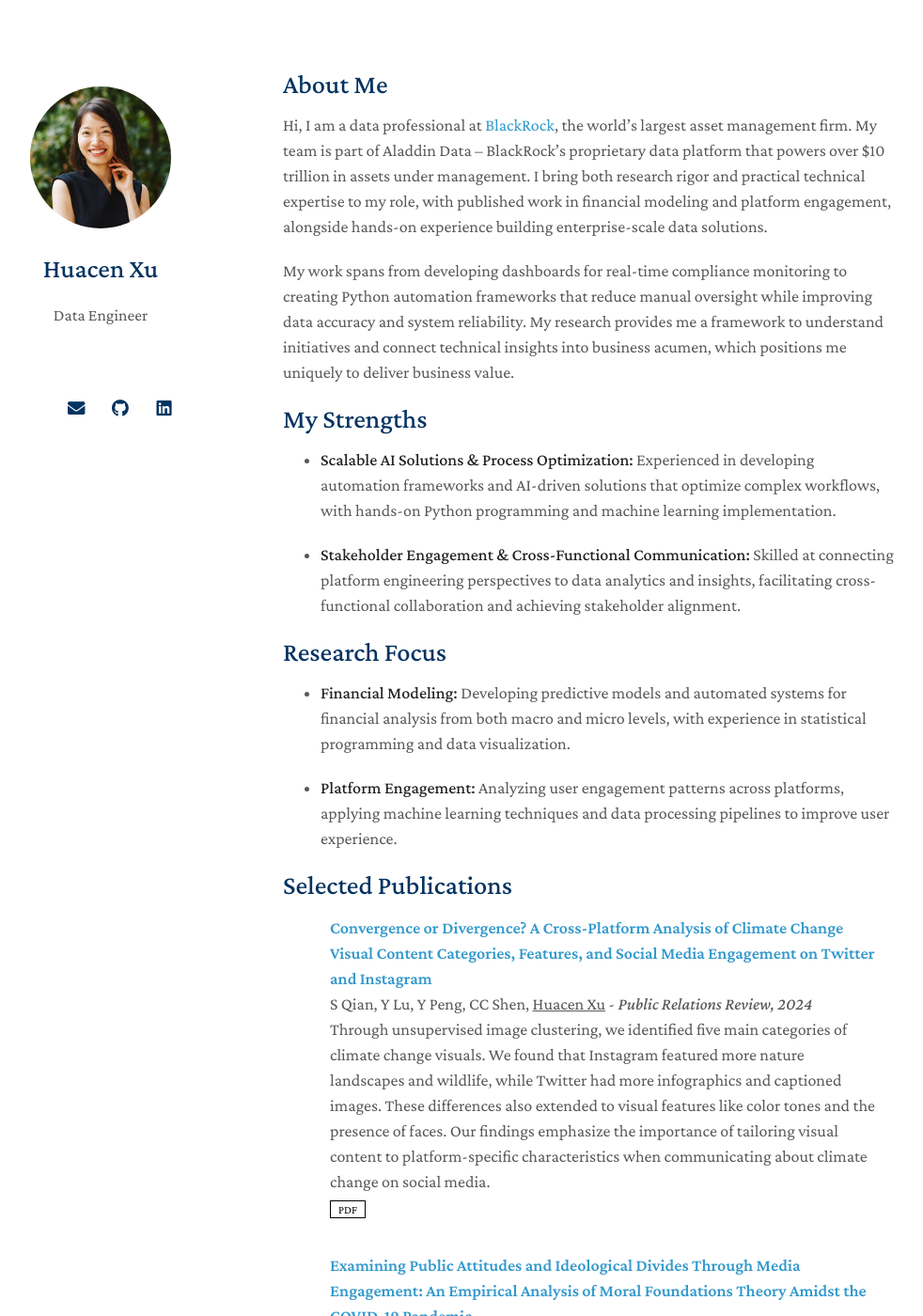
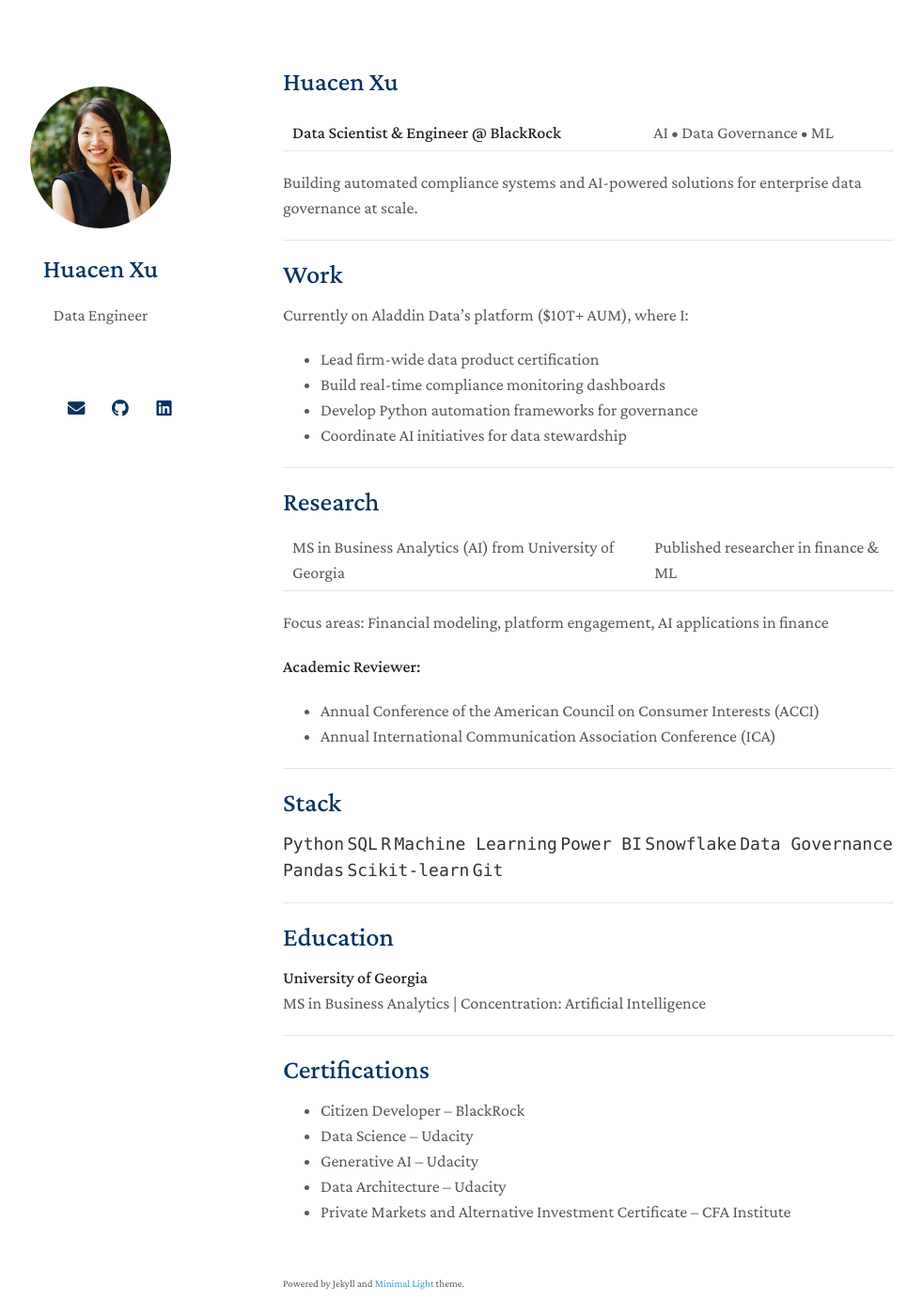
Before and after one commit to huacenxu/huacenxu.github.io, a Jekyll site: the page built from index.md, in a window 1280 px wide and 1400 px high. Shown: the whole window at 94% size, without its empty margins (169-1151 px from the left). Built offline with Jekyll 4.4.1, drawn with Linux system fonts in a browser that asks for light colours; nearby versions of some CDN libraries; a style sheet for code colours, icons or effects is not loaded; our own code applies the rules of GitHub Pages for plain Markdown files; some of the changed text lies outside the part shown.

Commit message:
Update index.md

```diff
--- a/index.md
+++ b/index.md
@@ -1,26 +1,53 @@
 ---
 layout: homepage
 ---
+# Huacen Xu
 
-## About Me
+**Data Scientist & Engineer @ BlackRock** | AI • Data Governance • ML
 
-Hi, I am a data professional at [BlackRock](https://www.blackrock.com/), the world's largest asset management firm. My team is part of Aladdin Data – BlackRock's proprietary data platform that powers over $10 trillion in assets under management. I bring both research rigor and practical technical expertise to my role, with published work in financial modeling and platform engagement, alongside hands-on experience building enterprise-scale data solutions.
+Building automated compliance systems and AI-powered solutions for enterprise data governance at scale.
 
-My work spans from developing dashboards for real-time compliance monitoring to creating Python automation frameworks that reduce manual oversight while improving data accuracy and system reliability. My research provides me a framework to understand initiatives and connect technical insights into business acumen, which positions me uniquely to deliver business value.
+---
 
-## My Strengths
+## Work
 
-- **Scalable AI Solutions & Process Optimization:** Experienced in developing automation frameworks and AI-driven solutions that optimize complex workflows, with hands-on Python programming and machine learning implementation.
+Currently on Aladdin Data's platform ($10T+ AUM), where I:
+- Lead firm-wide data product certification
+- Build real-time compliance monitoring dashboards
+- Develop Python automation frameworks for governance
+- Coordinate AI initiatives for data stewardship
 
-- **Stakeholder Engagement & Cross-Functional Communication:** Skilled at connecting platform engineering perspectives to data analytics and insights, facilitating cross-functional collaboration and achieving stakeholder alignment.
+---
 
-## Research Focus
+## Research
 
-- **Financial Modeling:** Developing predictive models and automated systems for financial analysis from both macro and micro levels, with experience in statistical programming and data visualization.
+MS in Business Analytics (AI) from University of Georgia | Published researcher in finance & ML
 
-- **Platform Engagement:** Analyzing user engagement patterns across platforms, applying machine learning techniques and data processing pipelines to improve user experience.
+Focus areas: Financial modeling, platform engagement, AI applications in finance
 
-{% include_relative _includes/publications.md %}
-## Academic Reviewer
+**Academic Reviewer:**
 - Annual Conference of the American Council on Consumer Interests (ACCI)
 - Annual International Communication Association Conference (ICA)
+
+---
+
+## Stack
+
+`Python` `SQL` `R` `Machine Learning` `Power BI` `Snowflake` `Data Governance` `Pandas` `Scikit-learn` `Git`
+
+---
+
+## Education
+
+**University of Georgia**
+MS in Business Analytics | Concentration: Artificial Intelligence
+
+---
+
+## Certifications
+
+- Citizen Developer – BlackRock
+- Data Science – Udacity
+- Generative AI – Udacity
+- Data Architecture – Udacity
+- Private Markets and Alternative Investment Certificate – CFA Institute
```
